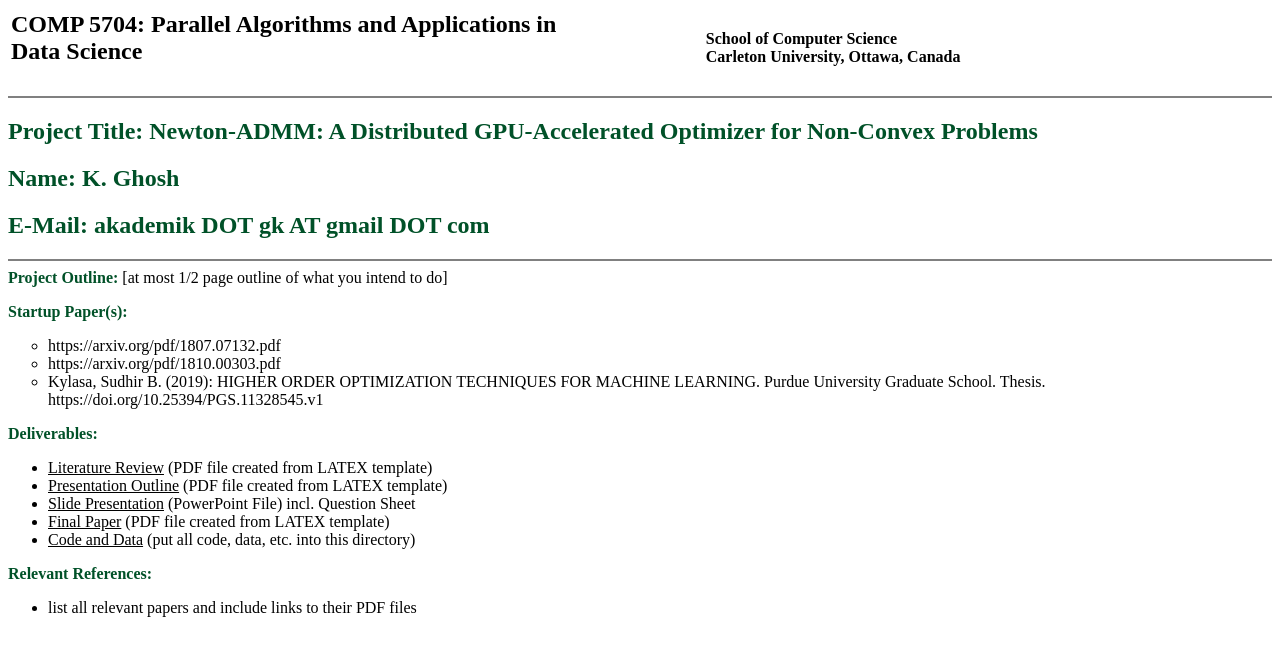
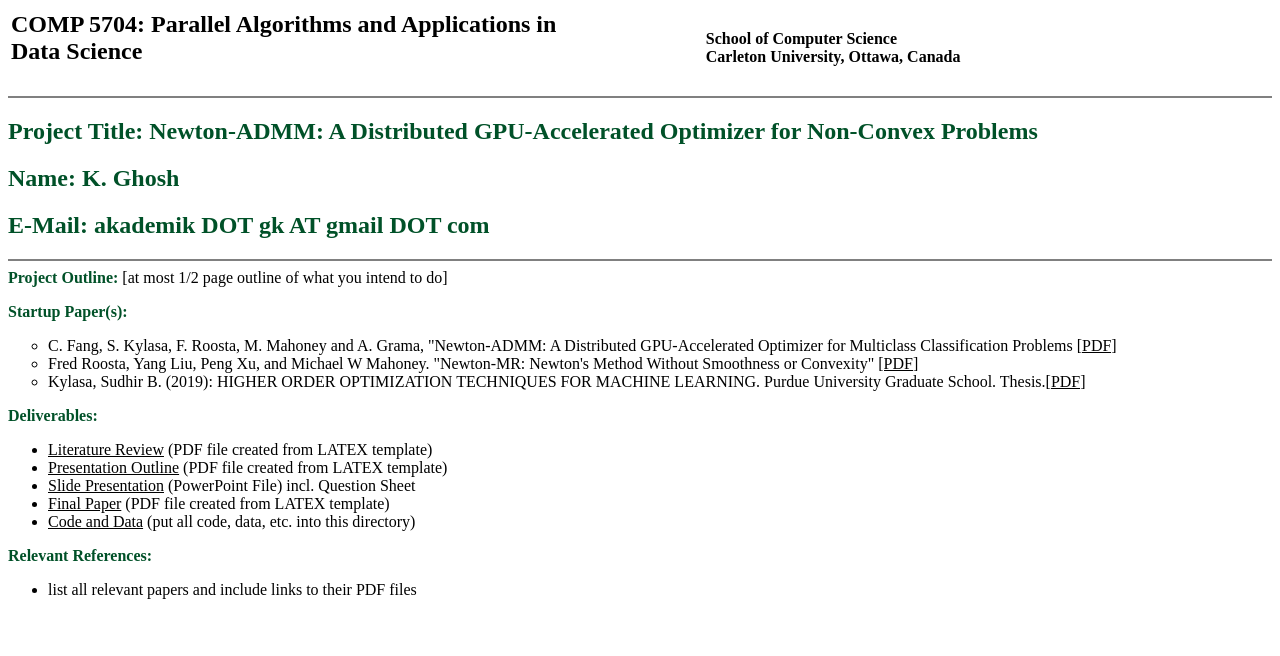
Before and after one commit to kghoshg/kghoshg.github.io, a plain HTML site: page index.htm in a window 1280 px wide. Drawn offline with Linux system fonts and the light colour scheme.

Commit message:
updaing index.html

```diff
--- a/index.htm
+++ b/index.htm
@@ -43,9 +43,11 @@ Optimizer for Non-Convex Problems</font></font></h2>
 <p>
 	<b><font color="#005128">Startup Paper(s):</font></b>
 	<ul style="list-style-type:circle;">
-	  <li>https://arxiv.org/pdf/1807.07132.pdf</li>
-	  <li>https://arxiv.org/pdf/1810.00303.pdf</li>
-	  <li>Kylasa, Sudhir B. (2019): HIGHER ORDER OPTIMIZATION TECHNIQUES FOR MACHINE LEARNING. Purdue University Graduate School. Thesis. https://doi.org/10.25394/PGS.11328545.v1</li>
+	  <li>C. Fang, S. Kylasa, F. Roosta, M. Mahoney and A. Grama,  "Newton-ADMM: A Distributed GPU-Accelerated Optimizer for Multiclass Classification Problems <a href="https://arxiv.org/pdf/1807.07132.pdf"> [PDF]</a></li>
+	  <li>Fred Roosta, Yang Liu, Peng Xu, and Michael
+W Mahoney. "Newton-MR: Newton's Method Without
+Smoothness or Convexity" <a href="https://arxiv.org/pdf/1810.00303.pdf"> [PDF]</a></li>
+	  <li>Kylasa, Sudhir B. (2019): HIGHER ORDER OPTIMIZATION TECHNIQUES FOR MACHINE LEARNING. Purdue University Graduate School. Thesis.<a href="https://doi.org/10.25394/PGS.11328545.v1">[PDF]</a></li>
 	</ul>
 </p>
 
```
